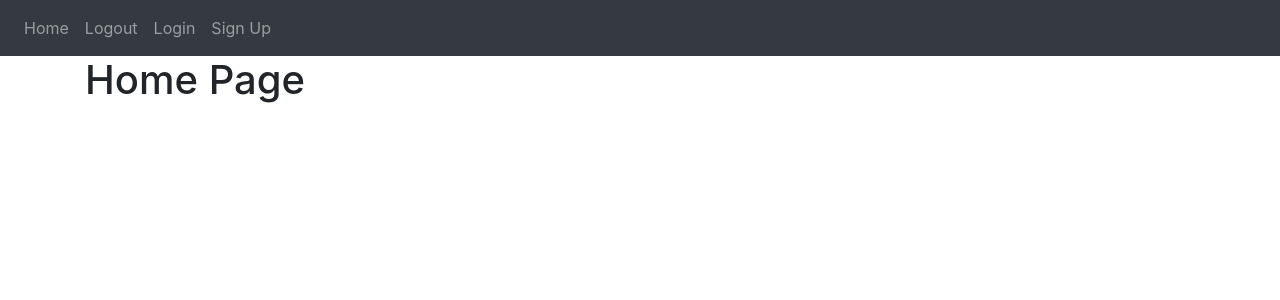
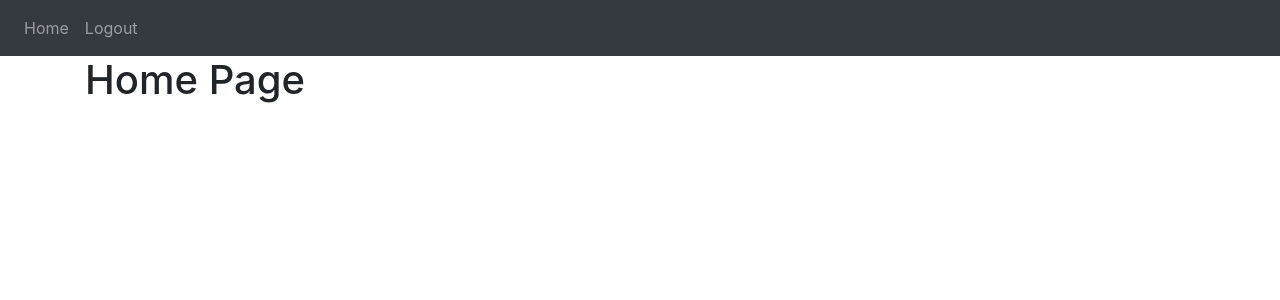
Before and after one commit to jobanpreet27/python-notes-app, a Flask app: page / in a window 1280 px wide. Shown: the top 300 px of the page. Run offline with Flask 2, Linux system fonts and the light colour scheme; the visitor is signed in with stand-in values (Sample User, id 1); some libraries are stand-ins or nearby versions.

Commit message:
Update frontend for logged user

```diff
--- a/website/auth.py
+++ b/website/auth.py
@@ -21,7 +21,7 @@ def login():
                 flash('Wrong Password', category ="error")
         else:
             flash('No User Found', category ="error")
-    return render_template("login.html")
+    return render_template("login.html", user=current_user)
 
 @auth.route('/logout')
 @login_required
@@ -53,7 +53,7 @@ def sign_up():
             new_user = User(email=email, first_name=first_name, password=generate_password_hash(password1, method='sha256'))
             db.session.add(new_user)
             db.session.commit()
-            login_user(user, remember=True)
+            login_user(new_user, remember=True)
             flash('Account Created', category='success')
             return redirect(url_for("views.home"))
-    return render_template("sign_up.html")
+    return render_template("sign_up.html",user=current_user)
--- a/website/templates/base.html
+++ b/website/templates/base.html
@@ -29,10 +29,13 @@
       </button>
       <div class="collapse navbar-collapse" id="navbar">
         <div class="navbar-nav">
+          {% if user.is_authenticated %}
           <a class="nav-item nav-link" id="home" href="/">Home</a>
           <a class="nav-item nav-link" id="logout" href="/logout">Logout</a>
+          {% else %}
           <a class="nav-item nav-link" id="login" href="/login">Login</a>
           <a class="nav-item nav-link" id="signUp" href="/sign-up">Sign Up</a>
+          {% endif %}
         </div>
       </div>
     </nav>
--- a/website/views.py
+++ b/website/views.py
@@ -6,4 +6,4 @@ views = Blueprint('views',__name__)
 @views.route('/')
 @login_required
 def home():
-    return render_template("home.html")
+    return render_template("home.html", user=current_user)
```
